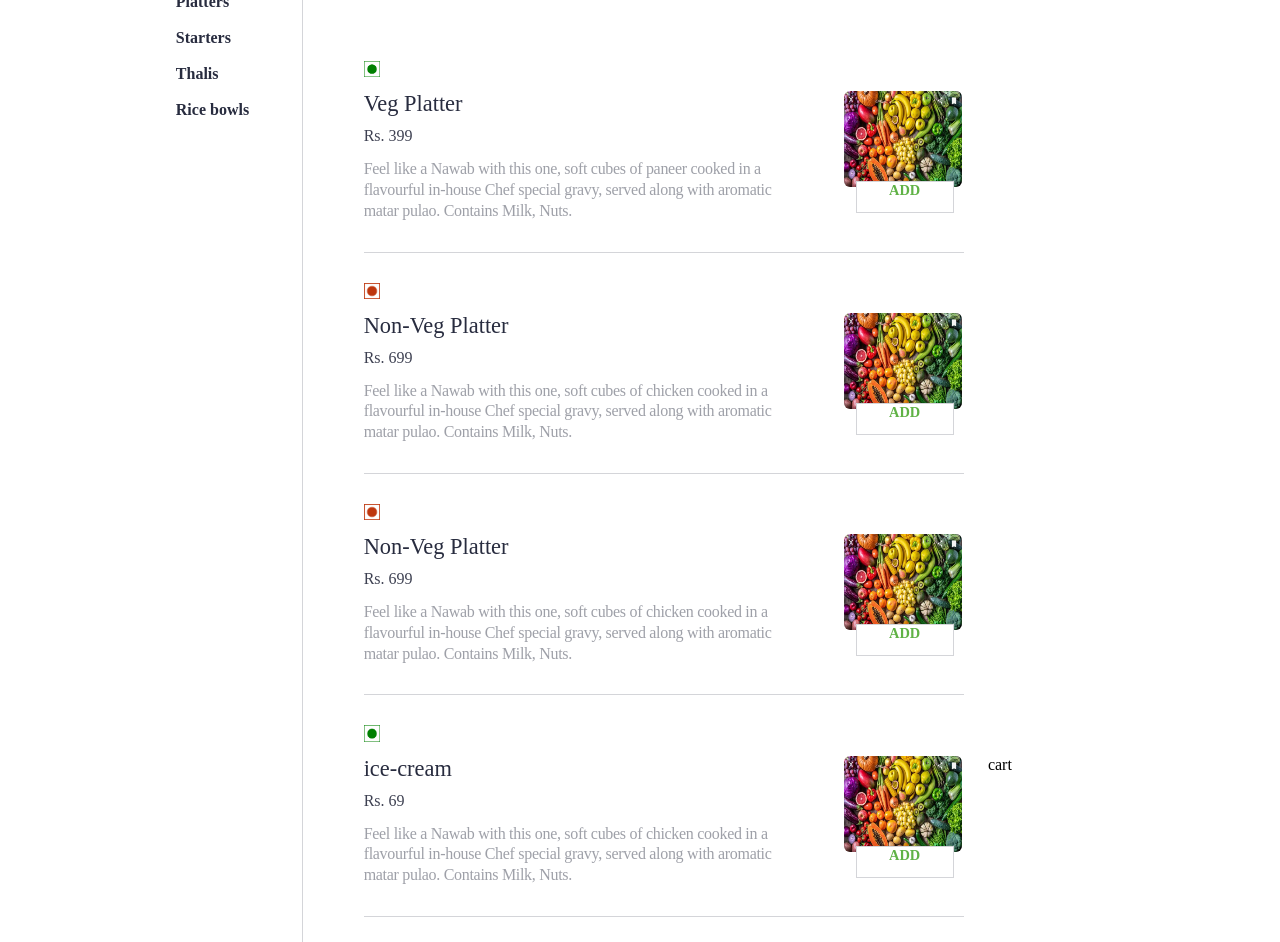
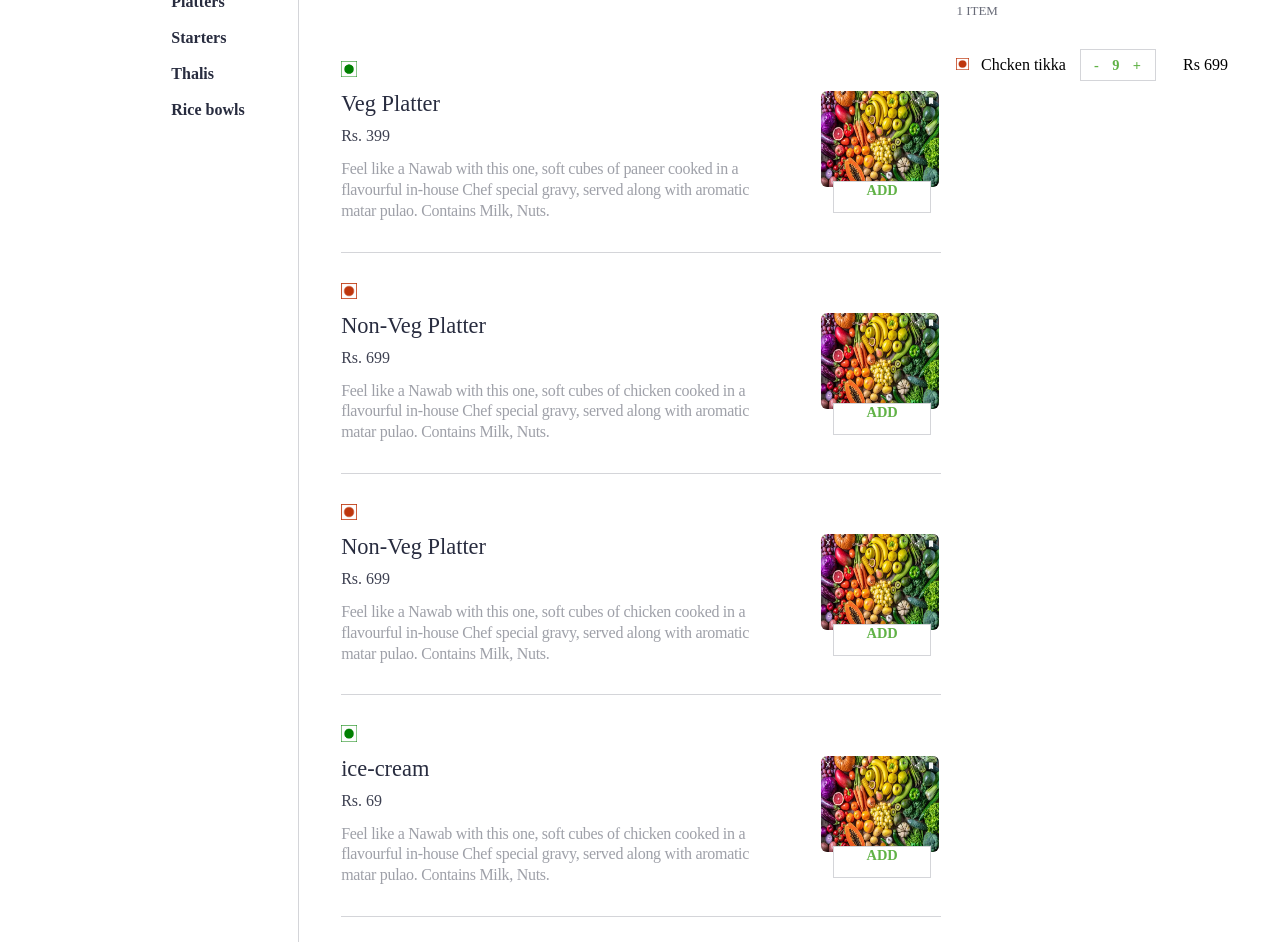
Before and after one commit to sainyagoyal/tekion-dummy-project, a plain HTML site: page index.html in a window 1280 px wide. Shown: the part 457-1399 px from the top of the page. Drawn offline with nearby package versions, Linux system fonts and the light colour scheme.

Commit message:
added static html css for cart

```diff
--- a/index.html
+++ b/index.html
@@ -84,7 +84,7 @@
     </div>
     <!-- main page -->
     <div class="main-box">
-        <div class="flex-container-row-black-box">
+        <div class="flex-container-row-main-menu-box">
 
             <div class="main-box-parent2">
                 <div class="main-box-child1" id="side_menu_id">
@@ -151,7 +151,22 @@
                 </div> -->
             </div>
             <div class="main-box-child3">
-            cart
+                <div>
+                    <div style="font-size: 32px;font-weight:600">CART</div>
+                    <div>from Box8-Desi Meals</div>
+                    <div class="no-of-items">1 Item</div>
+                    </div>
+                    <div class="cart-item-box">
+                        <div class="cart-icon-box"><img src="./images/non-veg.png" class="cart-icon"></img></div>
+                        <div class="cart-item-name"> Chcken tikka</div>
+                        <div class="cart-number-box">
+                            <div>-</div>
+                            <div>9</div>
+                            <div>+</div>
+                        </div>
+                        <div class="cart-price">Rs 699</div>
+                    </div>
+
             </div>
         </div>
     </div>
--- a/style.css
+++ b/style.css
@@ -1,4 +1,4 @@
-body{
+*{
     margin:0
 }
 .outer-header{
@@ -187,7 +187,7 @@ body{
 
 }
 .main-box-child3{
-    width: 20%;
+    width: 23%;
 }
 .child-2-1{
 width: 70%;
@@ -254,3 +254,51 @@ position: relative;
     height:96px;
     border-radius:6px;
 }
+.cart-icon{
+    width:50%;
+
+}
+.cart-icon-box{
+    width: 10%;
+}
+.cart-number-box{
+    height: 30px;
+    border: 1px solid #d4d5d9;
+    color: #60b246;
+    font-size: .9rem;
+    font-weight: 600;
+    line-height: 30px;
+    position: relative;
+    position: relative;
+   justify-content: space-evenly;
+    background-color: #fff;
+    display:flex;
+    flex-direction: row;
+    width:30%;
+    margin-right:10%
+
+
+}
+.cart-item-box{
+    display: flex;
+    flex-direction: row;
+    align-items: center;
+}
+.flex-container-row-main-menu-box {
+    display: flex;
+    flex-direction: row;
+    justify-content: space-around;
+    margin: 0 auto;
+    max-width: 1200px;
+    min-width: 1200px;
+
+    position: relative;
+
+  }
+
+  .cart-item-name{
+      width:40%;
+  }
+  .cart-price{
+      width:20%;
+  }
```
